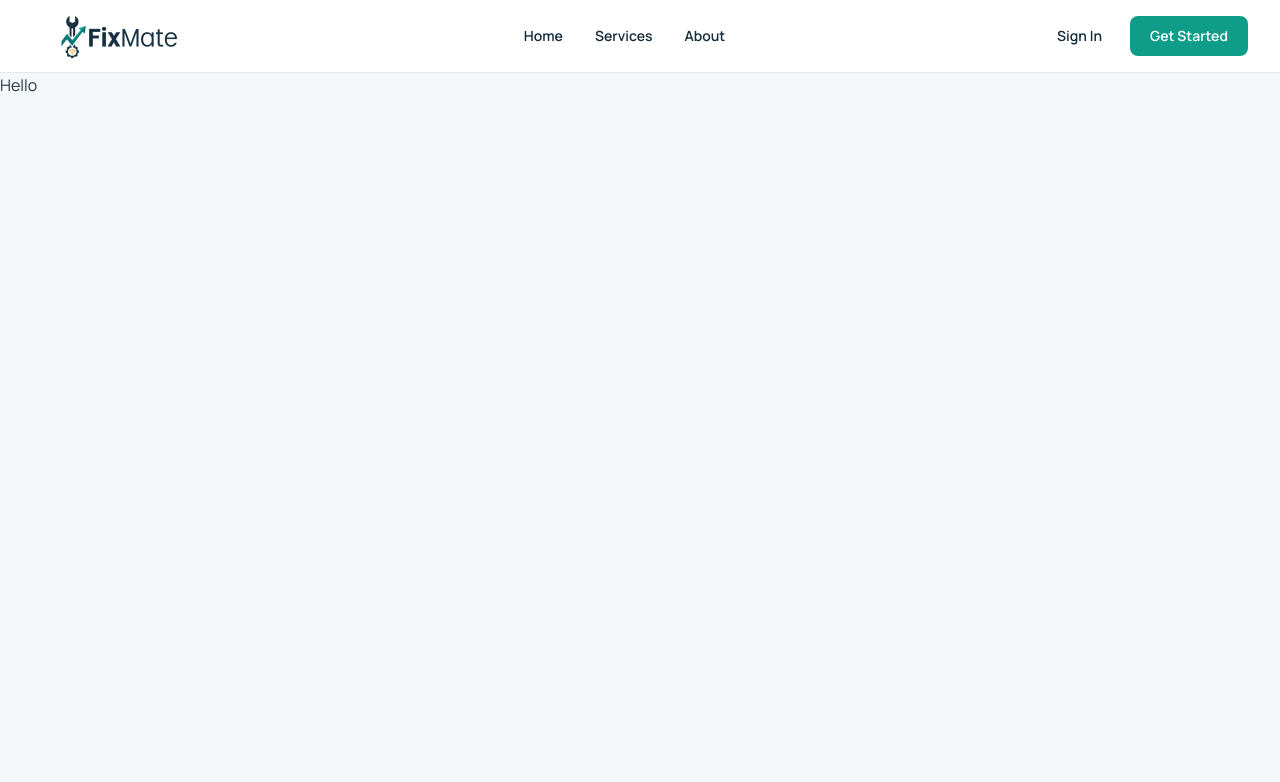
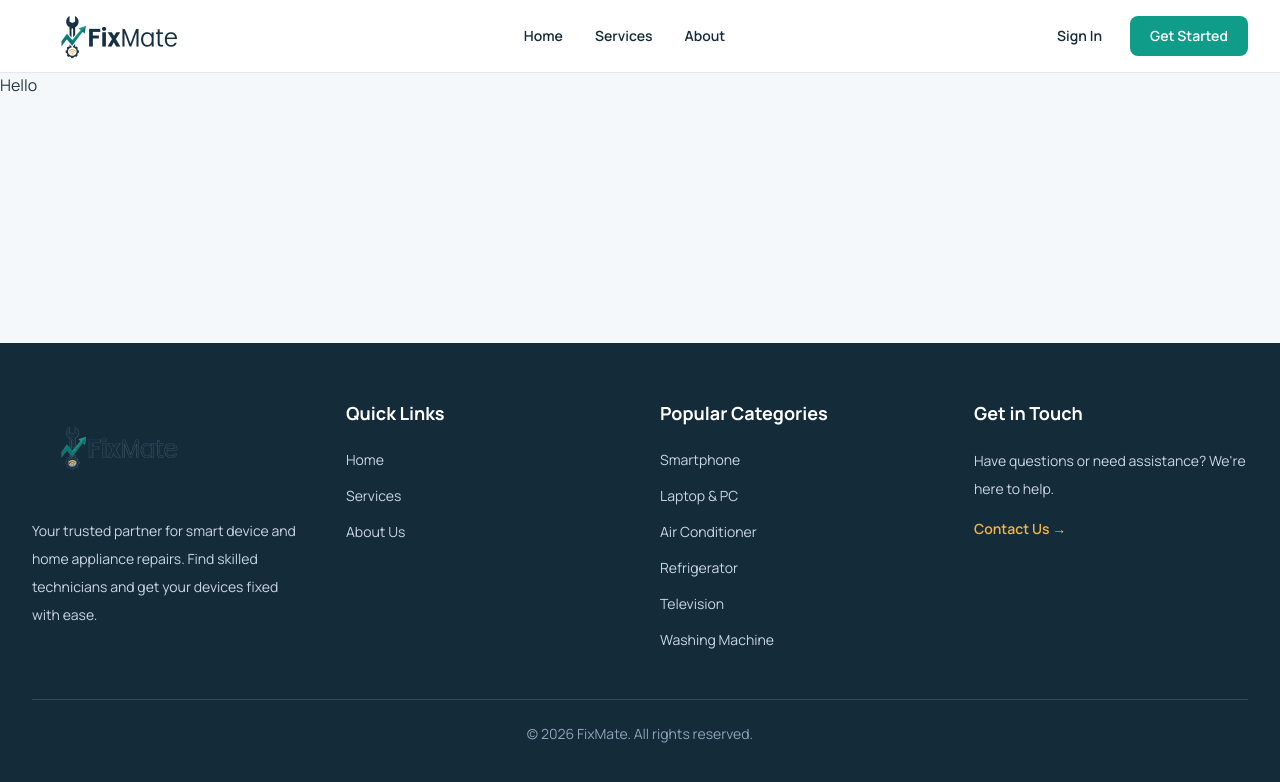
Before and after one commit to Aabidh351/fixmate, a Next.js app: page / in a window 1280 px wide. Shown: the top 782 px of the page. Built offline with nearby package versions, Linux system fonts and the light colour scheme.

Commit message:
Added footer section

```diff
--- a/app/layout.tsx
+++ b/app/layout.tsx
@@ -2,6 +2,7 @@ import type { Metadata } from "next";
 import { Manrope } from "next/font/google";
 import "./globals.css";
 import Navbar from "@/components/layout/Navbar";
+import Footer from "@/components/layout/Footer";
 
 const manrope = Manrope({
   variable: "--font-manrope",
@@ -23,6 +24,7 @@ export default function RootLayout({ children }: LayoutProps<"/">) {
       <body className="min-h-full flex flex-col">
         <Navbar/>
         {children}
+        <Footer/>
         </body>
     </html>
   );
--- /dev/null
+++ b/components/layout/CurrentYear.tsx
@@ -0,0 +1,13 @@
+"use client";
+
+import { useSyncExternalStore } from "react";
+
+export default function CurrentYear() {
+  const year = useSyncExternalStore(
+    () => () => {},
+    () => new Date().getFullYear(),
+    () => 2026
+  );
+
+  return <>{year}</>;
+}
--- /dev/null
+++ b/components/layout/Footer.tsx
@@ -0,0 +1,103 @@
+
+import Image from "next/image";
+import Link from "next/link";
+import CurrentYear from "./CurrentYear";
+
+const categories = [
+  "Smartphone",
+  "Laptop & PC",
+  "Air Conditioner",
+  "Refrigerator",
+  "Television",
+  "Washing Machine",
+];
+
+const quickLinks = [
+  { name: "Home", href: "/" },
+  { name: "Services", href: "/services" },
+  { name: "About Us", href: "/about" },
+];
+
+export default function Footer() {
+  return (
+    <footer className="mt-auto bg-secondary text-white">
+      <div className="mx-auto max-w-7xl px-4 py-14 sm:px-6 lg:px-8">
+        <div className="grid gap-10 sm:grid-cols-2 lg:grid-cols-4">
+
+          <div>
+            <Link href="/" className="inline-flex items-center">
+              <Image
+                src="/fixmate-logo.png"
+                alt="FixMate"
+                width={160}
+                height={50}
+                loading="eager"
+                className="h-24 w-auto object-contain"
+              />
+            </Link>
+
+            <p className="mt-4 max-w-xs text-sm leading-7 text-slate-300">
+              Your trusted partner for smart device and home appliance
+              repairs. Find skilled technicians and get your devices
+              fixed with ease.
+            </p>
+          </div>
+
+          {/* Quick Links */}
+          <div>
+            <h3 className="text-lg font-bold">Quick Links</h3>
+            <ul className="mt-5 space-y-3">
+              {quickLinks.map((link) => (
+                <li key={link.href}>
+                  <Link
+                    href={link.href}
+                    className="text-sm text-slate-300 transition-colors hover:text-accent"
+                  >
+                    {link.name}
+                  </Link>
+                </li>
+              ))}
+            </ul>
+          </div>
+
+          {/* Categories */}
+          <div>
+            <h3 className="text-lg font-bold">Popular Categories</h3>
+            <ul className="mt-5 space-y-3">
+              {categories.map((category) => (
+                <li key={category}>
+                  <Link
+                    href={`/services?category=${encodeURIComponent(category)}`}
+                    className="text-sm text-slate-300 transition-colors hover:text-accent"
+                  >
+                    {category}
+                  </Link>
+                </li>
+              ))}
+            </ul>
+          </div>
+
+          {/* Contact */}
+          <div>
+            <h3 className="text-lg font-bold">Get in Touch</h3>
+            <p className="mt-5 text-sm leading-7 text-slate-300">
+              Have questions or need assistance? We're here to help.
+            </p>
+            <Link
+              href="/about"
+              className="mt-4 inline-block text-sm font-semibold text-accent hover:underline"
+            >
+              Contact Us →
+            </Link>
+          </div>
+        </div>
+
+        <div className="mt-12 border-t border-white/15 pt-6 text-center">
+          <p className="text-sm text-slate-400">
+            © <CurrentYear/> FixMate. All rights reserved.
+          </p>
+        </div>
+      </div>
+    </footer>
+  );
+}
--- a/components/layout/Navbar.tsx
+++ b/components/layout/Navbar.tsx
@@ -18,6 +18,7 @@ export default function Navbar() {
               alt="FixMate"
               width={160}
               height={50}
+              loading="eager"
               priority
               className="h-24 w-auto object-contain"
             />
```
